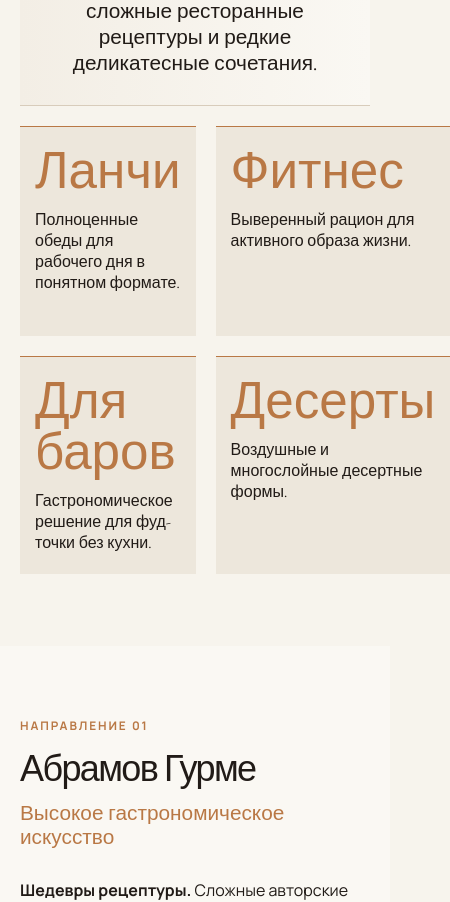
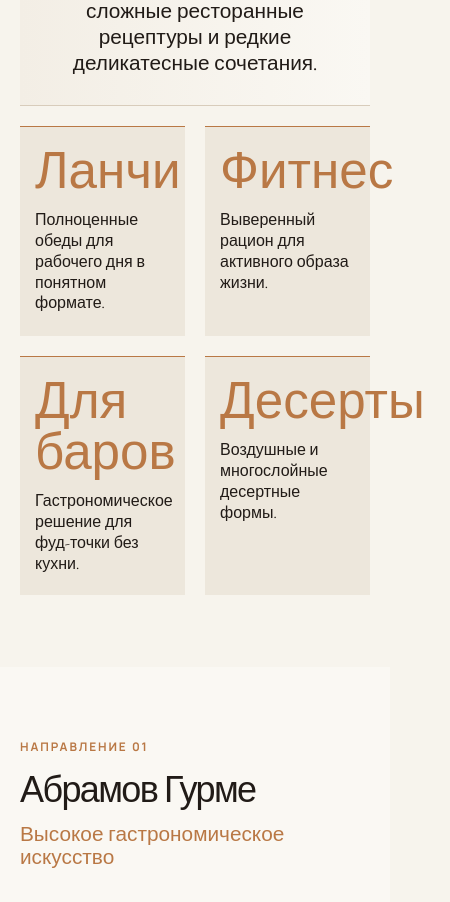
Before and after one commit to sillexy/AbramovGurme, a Next.js app: page / in a window 390 px wide. Shown: the part 4100-5002 px from the top of the page, 450 px wide, since content can reach past the window. Built offline with nearby package versions, Linux system fonts and the light colour scheme.

Commit message:
fix: prevent mobile ecosystem grid overflow

```diff
--- a/src/app/root-width.css
+++ b/src/app/root-width.css
@@ -19,19 +19,13 @@ body > #top,
   max-width: none;
 }
 
-/* On touch browsers, anchor the page to the visual viewport width just like the fixed header. */
-@media (hover: none) and (pointer: coarse) {
-  html,
-  body,
-  body > #top,
-  #top,
-  #top > main,
-  #top > main > section,
-  #top > .site-footer {
-    width: 100vw;
-    width: 100dvw;
-    max-width: 100vw;
-    max-width: 100dvw;
+/* Prevent the mobile brand-matrix grid from widening the page because of intrinsic text width. */
+@media (max-width: 767px) {
+  .ecosystem-grid {
+    grid-template-columns: repeat(2, minmax(0, 1fr));
+  }
+
+  .ecosystem-grid > article {
     min-width: 0;
   }
 }
```
